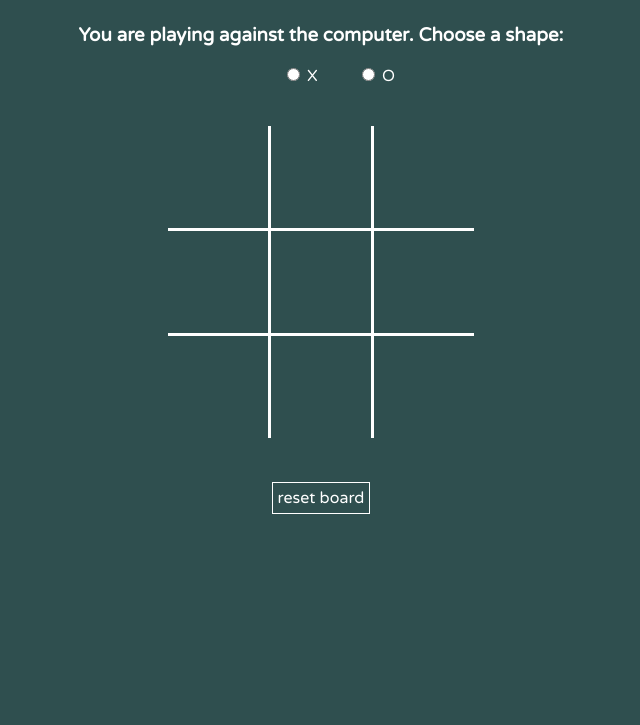
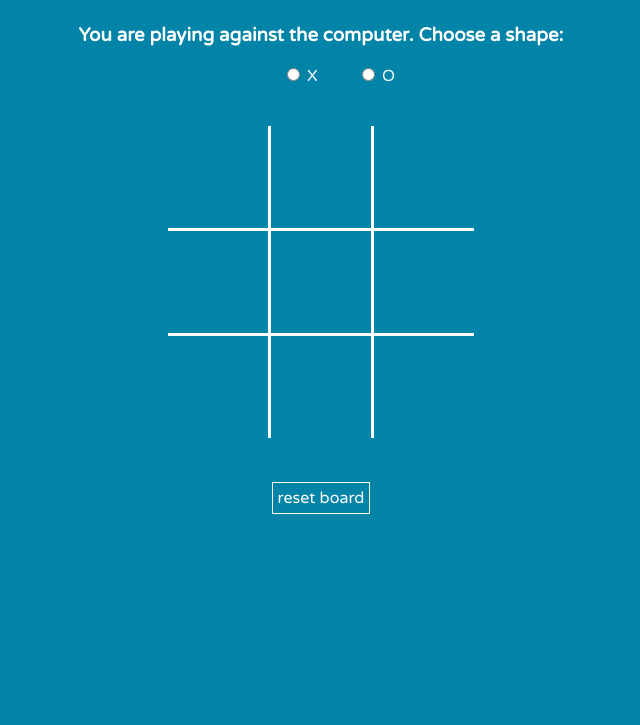
Before and after one commit to SuWagner/TicTacToe, a plain HTML site: page index.html in a window 1280 px wide. Shown: the part 75-800 px from the top of the page, without its empty margins (319-959 px from the left). Drawn offline with nearby package versions, Linux system fonts and the light colour scheme.

Commit message:
Update styles.css

```diff
--- a/styles.css
+++ b/styles.css
@@ -1,5 +1,5 @@
 body{
- background-color: Darkslategray;
+ background-color: #0284A8;
  font-family: 'Varela Round', sans-serif;
  color: white;
 }
@@ -19,7 +19,7 @@ body{
 
 .checkBox{
   margin-left: 40px;
-  color: Darkslategray;
+  color: #E1F7E7;
 }
 
 .boardContainer{
```
